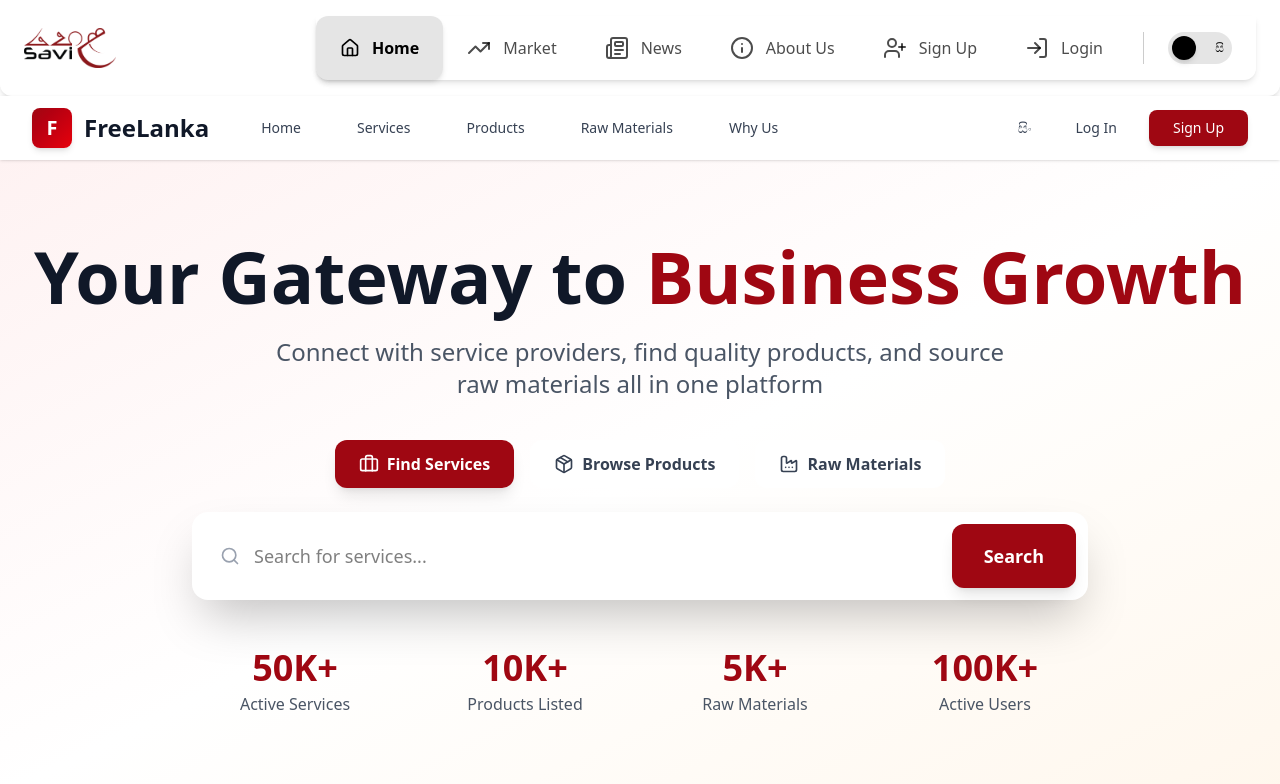
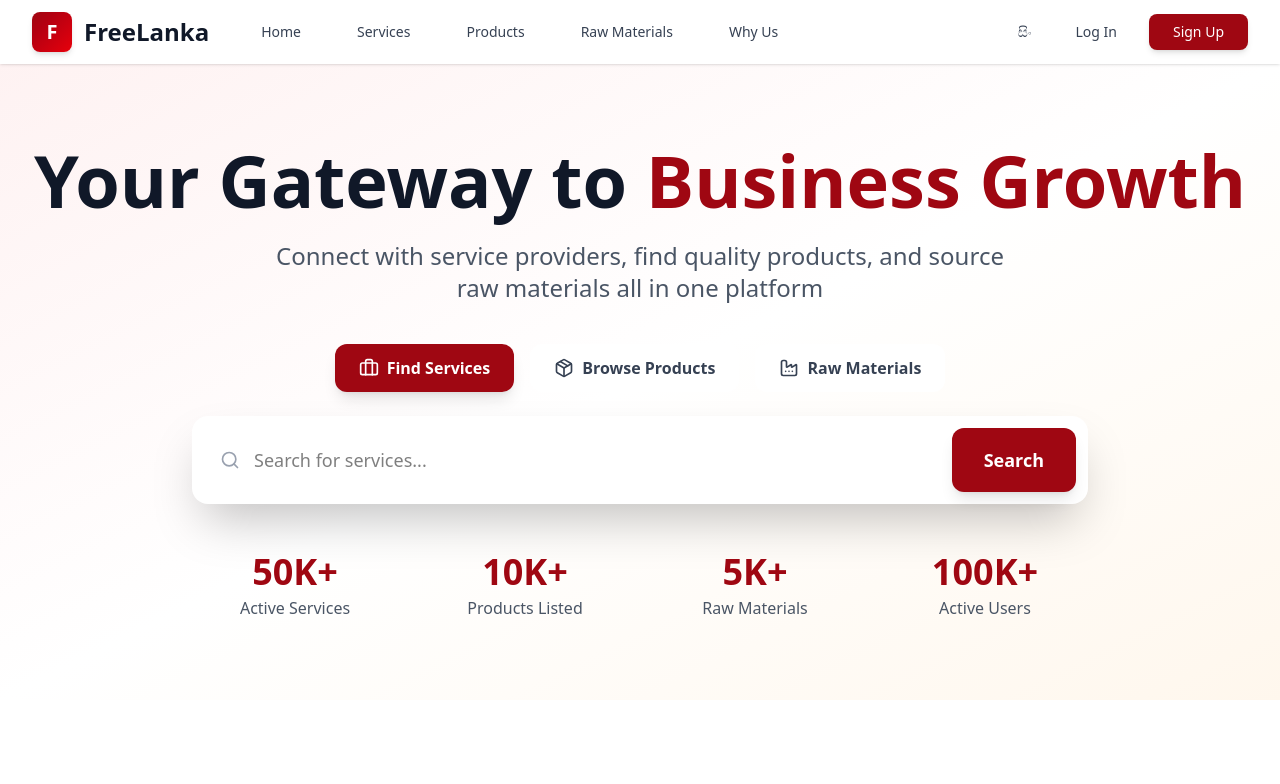
Before and after one commit to Amila619/ph-2025-hackathon, a React (Vite) app in the folder frontend/: page / in a window 1280 px wide. Shown: the top 784 px of the page. Built offline with nearby package versions, Linux system fonts and the light colour scheme.

Commit message:
App testing

```diff
--- a/frontend/src/App.jsx
+++ b/frontend/src/App.jsx
@@ -2,15 +2,12 @@ import SignUpintro from "./pages/signUpintro.jsx"
 import HomePage from "./pages/HomePage.jsx"
 import StatsSection from "./components/StatsSection.jsx"
 import AnimatedNavbar from "./components/navbar.jsx"
+import AboutUs from "./pages/AboutUs.jsx"
 
 function App() {
   return (
     <>
-      <AnimatedNavbar></AnimatedNavbar>
       <HomePage></HomePage>
-      <StatsSection></StatsSection>
-
-
     </>
   )
 }
```
